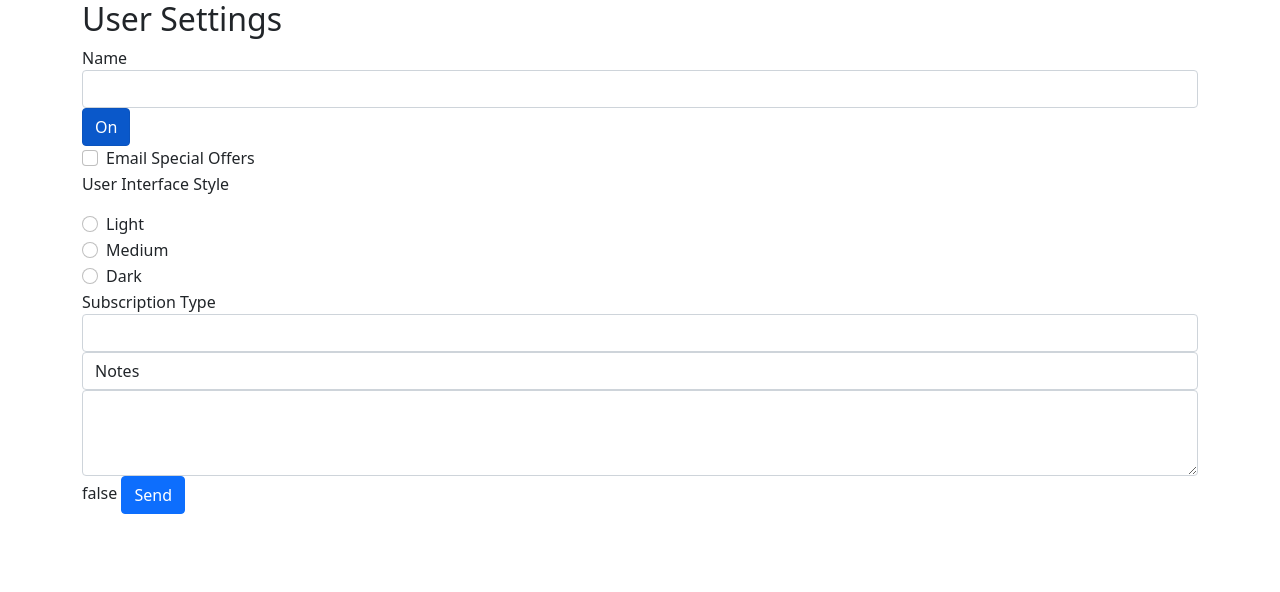
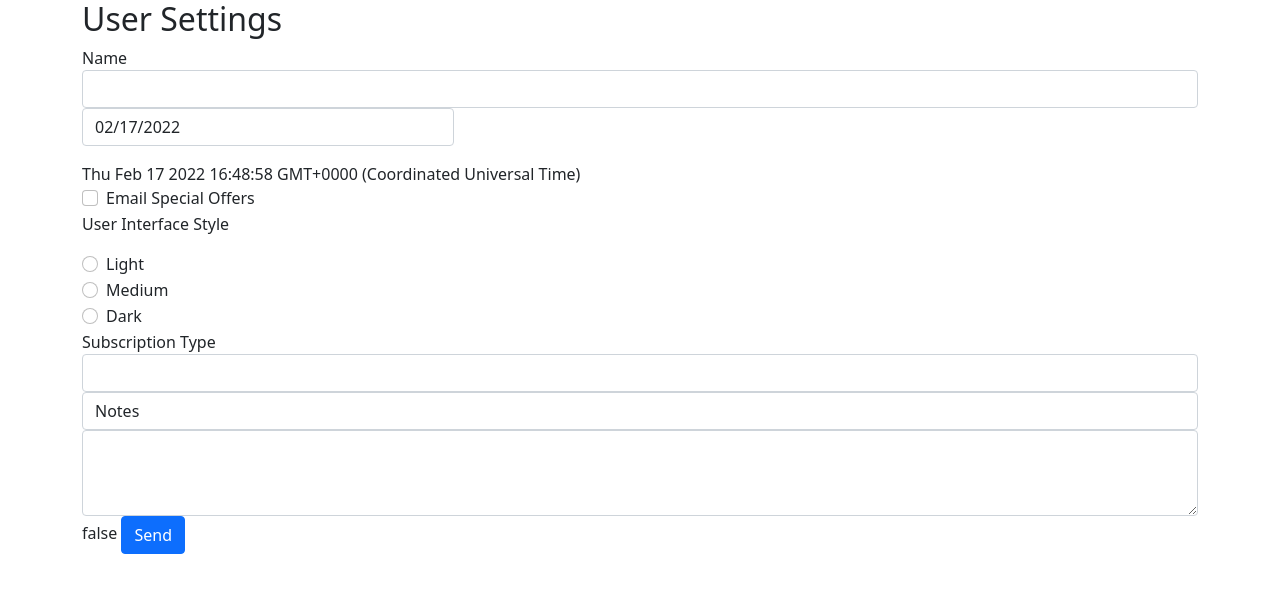
Before and after one commit to satyaprakashrath/angular-forms-plural, an Angular app: page / in a window 1280 px wide. Shown: the top 592 px of the page. Built offline with nearby package versions, Linux system fonts and the light colour scheme.

Commit message:
using ngx-bootstrap datepicker

```diff
--- a/angular.json
+++ b/angular.json
@@ -27,6 +27,7 @@
               "src/assets"
             ],
             "styles": [
+              "./node_modules/ngx-bootstrap/datepicker/bs-datepicker.css",
               "./node_modules/bootstrap/dist/css/bootstrap.min.css",
               "src/styles.css"
             ],
--- a/src/app/app.module.ts
+++ b/src/app/app.module.ts
@@ -6,6 +6,8 @@ import { HttpClientModule } from '@angular/common/http';
 import { AppComponent } from './app.component';
 import { UserSettingsFormComponent } from './user-settings-form/user-settings-form.component';
 import { ButtonsModule } from 'ngx-bootstrap/buttons';
+import { BsDatepickerModule } from 'ngx-bootstrap/datepicker';
+import { BrowserAnimationsModule } from '@angular/platform-browser/animations';
 
 @NgModule({
   declarations: [
@@ -16,7 +18,9 @@ import { ButtonsModule } from 'ngx-bootstrap/buttons';
     BrowserModule,
     FormsModule,
     HttpClientModule,
-    ButtonsModule
+    ButtonsModule,
+    BsDatepickerModule.forRoot(),
+    BrowserAnimationsModule
   ],
   providers: [],
   bootstrap: [AppComponent]
--- a/src/app/user-settings-form/user-settings-form.component.html
+++ b/src/app/user-settings-form/user-settings-form.component.html
@@ -10,11 +10,14 @@
       Enter a name
     </div>
 
-    <button type="button" class="btn btn-primary" name="singleModel" [(ngModel)]="singleModel" btnCheckbox btnCheckboxTrue="On"
-      btnCheckboxFalse="Off">
-      {{singleModel}}
-    </button>
+    <div class="col-xs-12 col-12 col-md-4 form-group mb-3">
+      <input type="text"
+             placeholder="Datepicker" [(ngModel)]="startDate" name="startDate"
+             class="form-control"
+             bsDatepicker>
+    </div>
 
+    {{startDate}}
     <div class="form-check form-group">
       <input class="form-check-input" type="checkbox" value="" id="emailOffers" name="emailOffers"
         [(ngModel)]="userSettings.emailOffers" />
--- a/src/app/user-settings-form/user-settings-form.component.ts
+++ b/src/app/user-settings-form/user-settings-form.component.ts
@@ -22,6 +22,7 @@ export class UserSettingsFormComponent implements OnInit {
   postErrorMessage = '';
   subscriptionTypes : Observable<string[]>;
   singleModel = 'On';
+  startDate = new Date();
 
   userSettings: UserSettings = { ...this.originalUserSettings };
 
```
